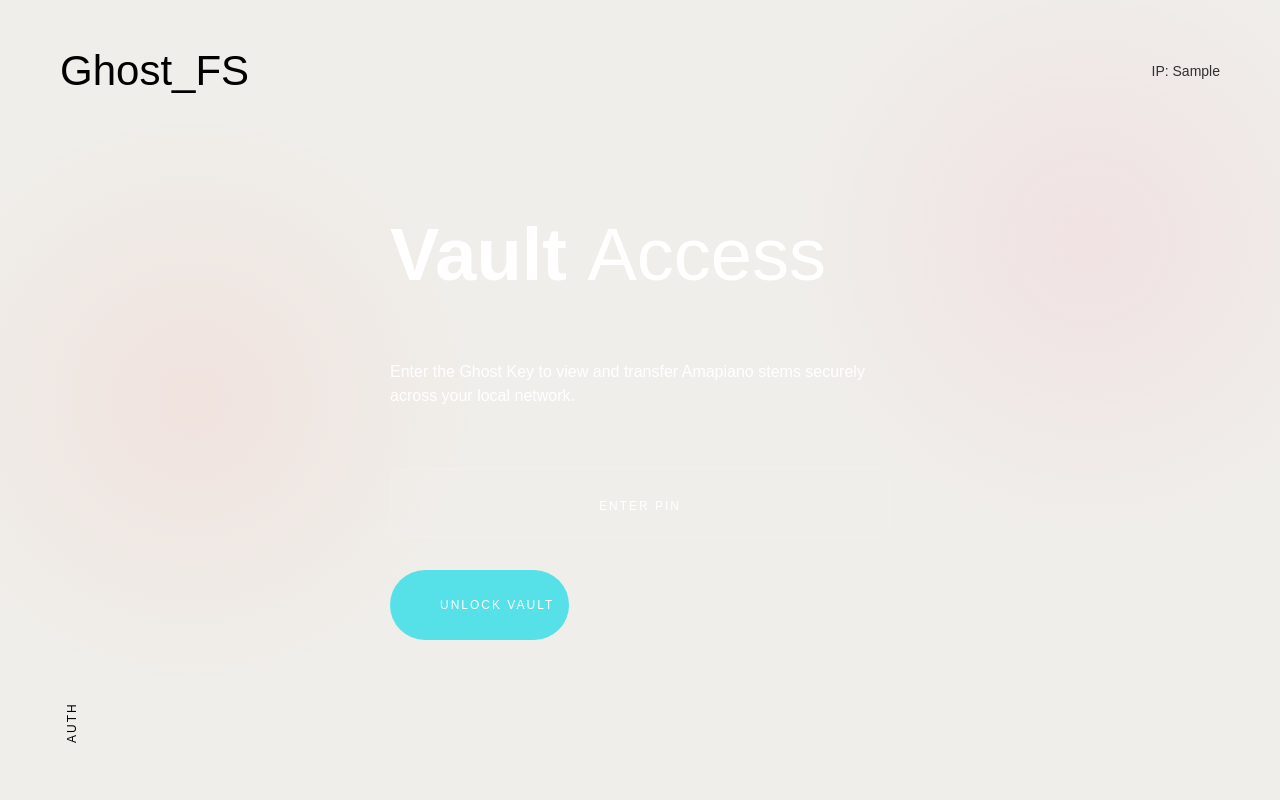
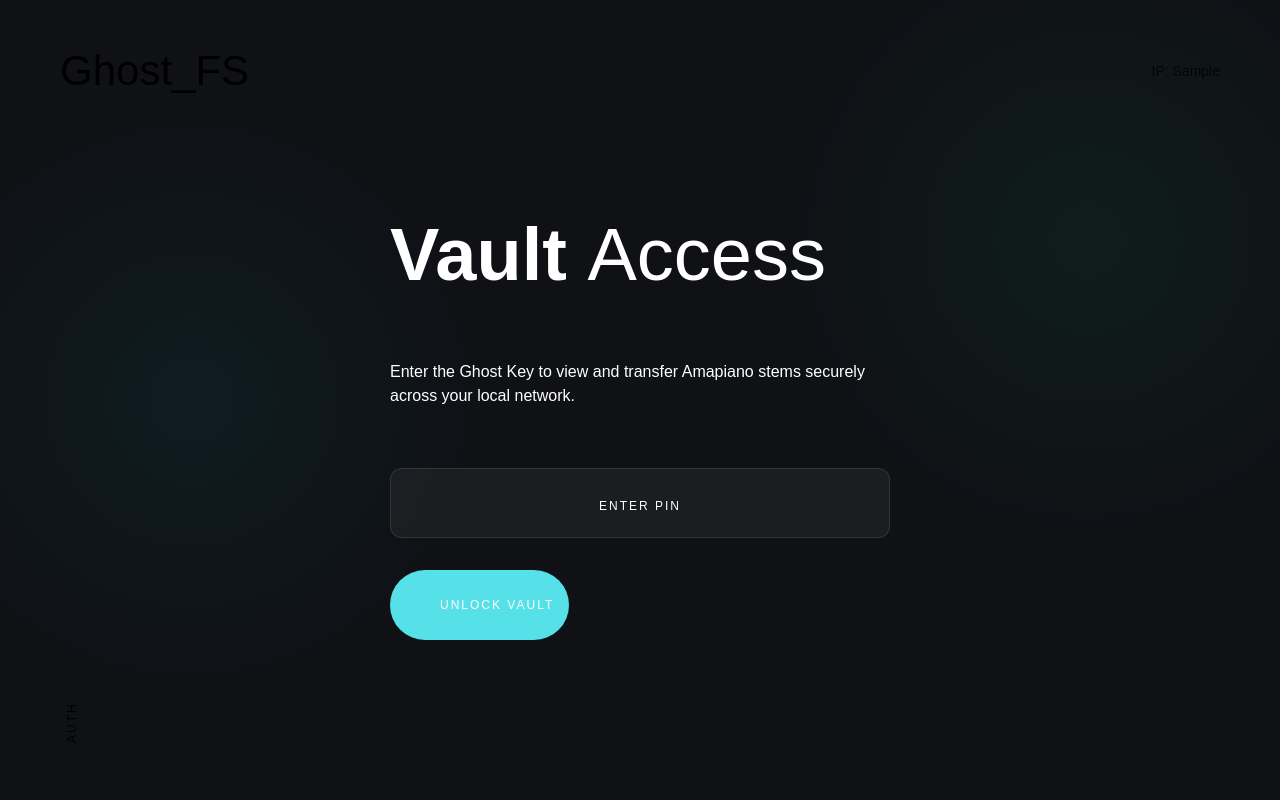
Before and after one commit to thulanesigasa/ghost_fileshuttler, a Flask app: template app/templates/index.html in a window 1280 px wide. Run offline with Flask 3, Linux system fonts and the light colour scheme; the template is opened without the code that fills it: most values are stand-ins (such as "Sample title", 1, 10 or a date in 2020); some libraries are stand-ins or nearby versions.

Commit message:
Fix UI Bug: Add mil-dark-bg class to body element

```diff
--- a/app/templates/index.html
+++ b/app/templates/index.html
@@ -28,7 +28,7 @@
     </script>
 </head>
 
-<body>
+<body class="mil-dark-bg">
 
     <!-- wrapper -->
     <div class="mil-wrapper" id="top">
```
